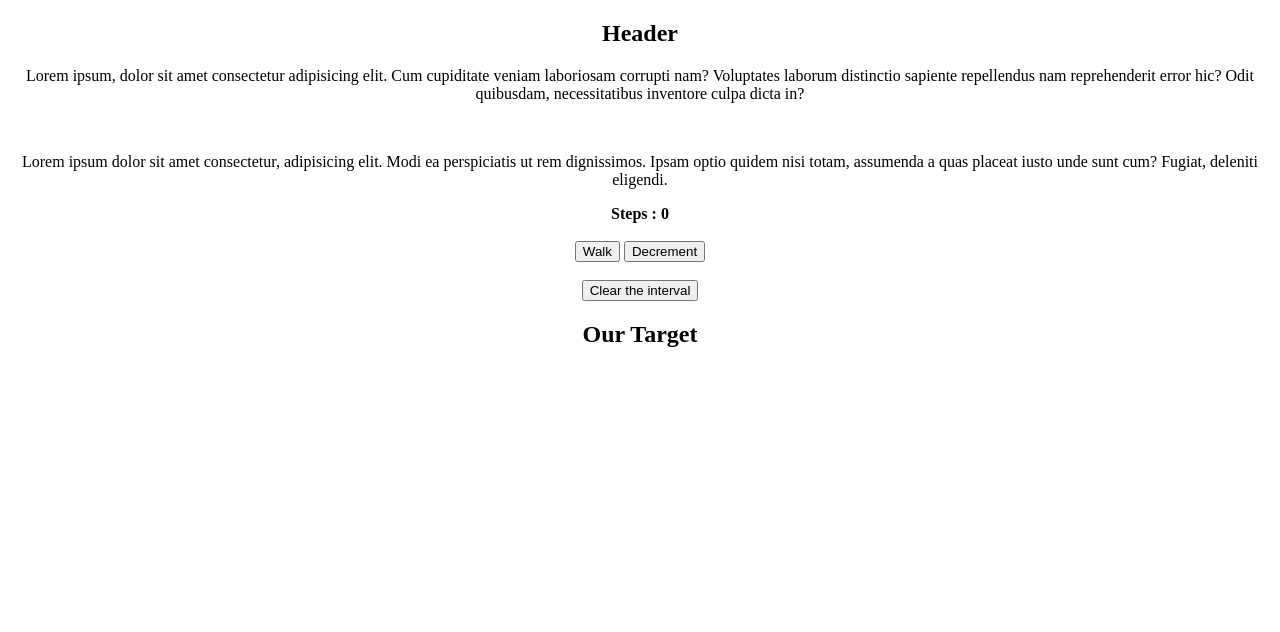
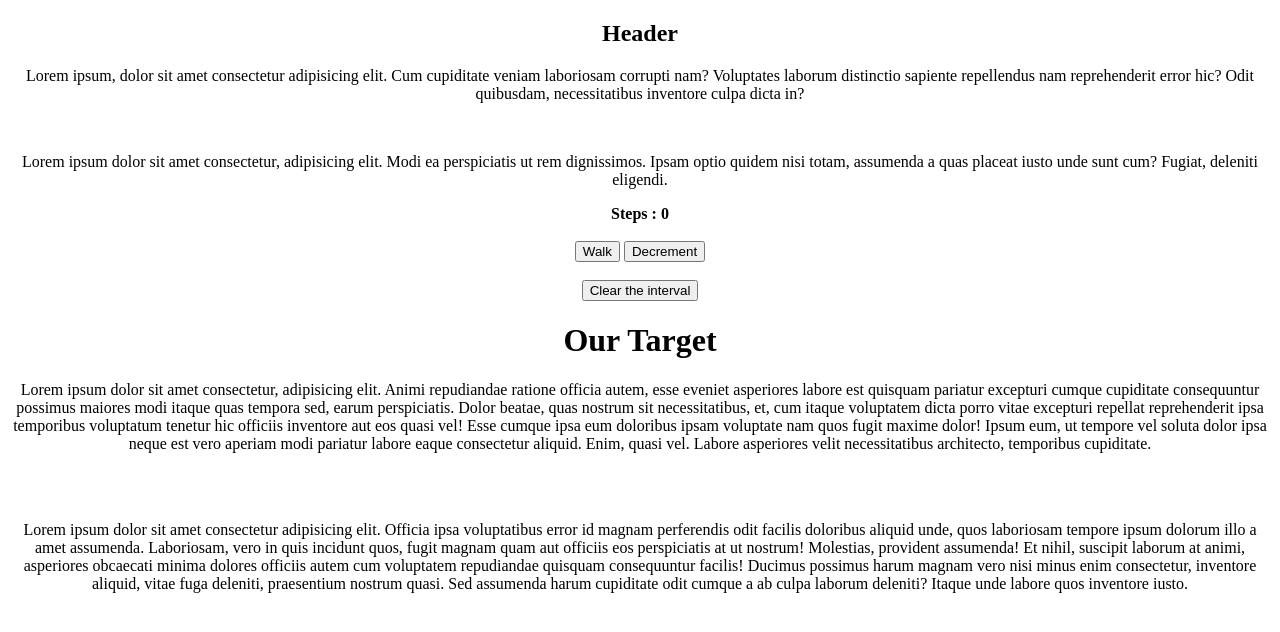
Before and after one commit to tanvir1017/increase-, a React (Create React App) app: page / in a window 1280 px wide. Shown: the top 632 px of the page. Built offline with nearby package versions, Linux system fonts and the light colour scheme.

Commit message:
some text also add on the our target page

```diff
--- a/src/Components/Home/OurTarget/OurTarget.js
+++ b/src/Components/Home/OurTarget/OurTarget.js
@@ -3,7 +3,34 @@ import React from "react";
 function OurTarget() {
   return (
     <div>
-      <h2>Our Target</h2>
+      <h1>Our Target</h1>
+      <p>
+        Lorem ipsum dolor sit amet consectetur, adipisicing elit. Animi
+        repudiandae ratione officia autem, esse eveniet asperiores labore est
+        quisquam pariatur excepturi cumque cupiditate consequuntur possimus
+        maiores modi itaque quas tempora sed, earum perspiciatis. Dolor beatae,
+        quas nostrum sit necessitatibus, et, cum itaque voluptatem dicta porro
+        vitae excepturi repellat reprehenderit ipsa temporibus voluptatum
+        tenetur hic officiis inventore aut eos quasi vel! Esse cumque ipsa eum
+        doloribus ipsam voluptate nam quos fugit maxime dolor! Ipsum eum, ut
+        tempore vel soluta dolor ipsa neque est vero aperiam modi pariatur
+        labore eaque consectetur aliquid. Enim, quasi vel. Labore asperiores
+        velit necessitatibus architecto, temporibus cupiditate.
+      </p>{" "}
+      <br /> <br />
+      <p>
+        Lorem ipsum dolor sit amet consectetur adipisicing elit. Officia ipsa
+        voluptatibus error id magnam perferendis odit facilis doloribus aliquid
+        unde, quos laboriosam tempore ipsum dolorum illo a amet assumenda.
+        Laboriosam, vero in quis incidunt quos, fugit magnam quam aut officiis
+        eos perspiciatis at ut nostrum! Molestias, provident assumenda! Et
+        nihil, suscipit laborum at animi, asperiores obcaecati minima dolores
+        officiis autem cum voluptatem repudiandae quisquam consequuntur facilis!
+        Ducimus possimus harum magnam vero nisi minus enim consectetur,
+        inventore aliquid, vitae fuga deleniti, praesentium nostrum quasi. Sed
+        assumenda harum cupiditate odit cumque a ab culpa laborum deleniti?
+        Itaque unde labore quos inventore iusto.
+      </p>
     </div>
   );
 }
```
